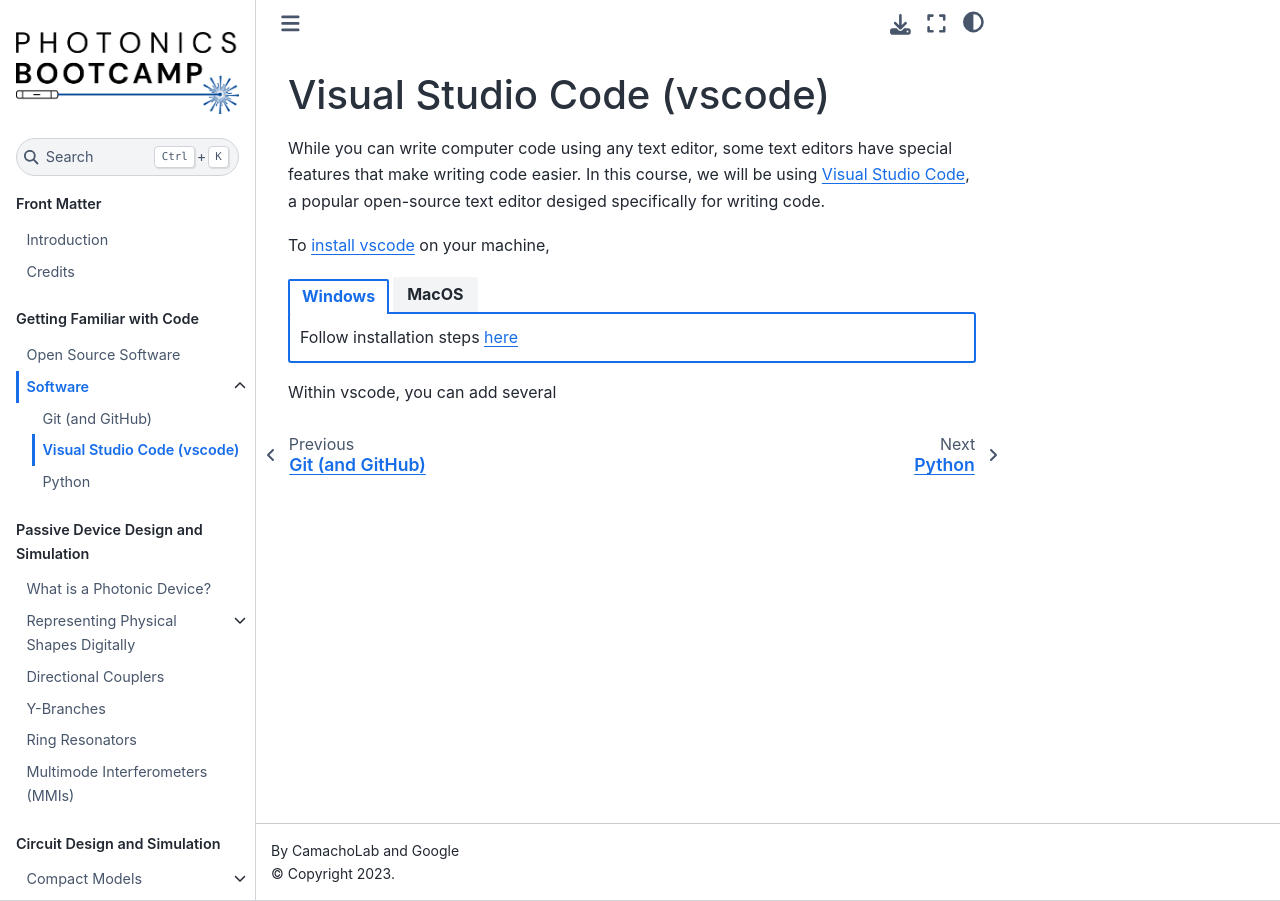
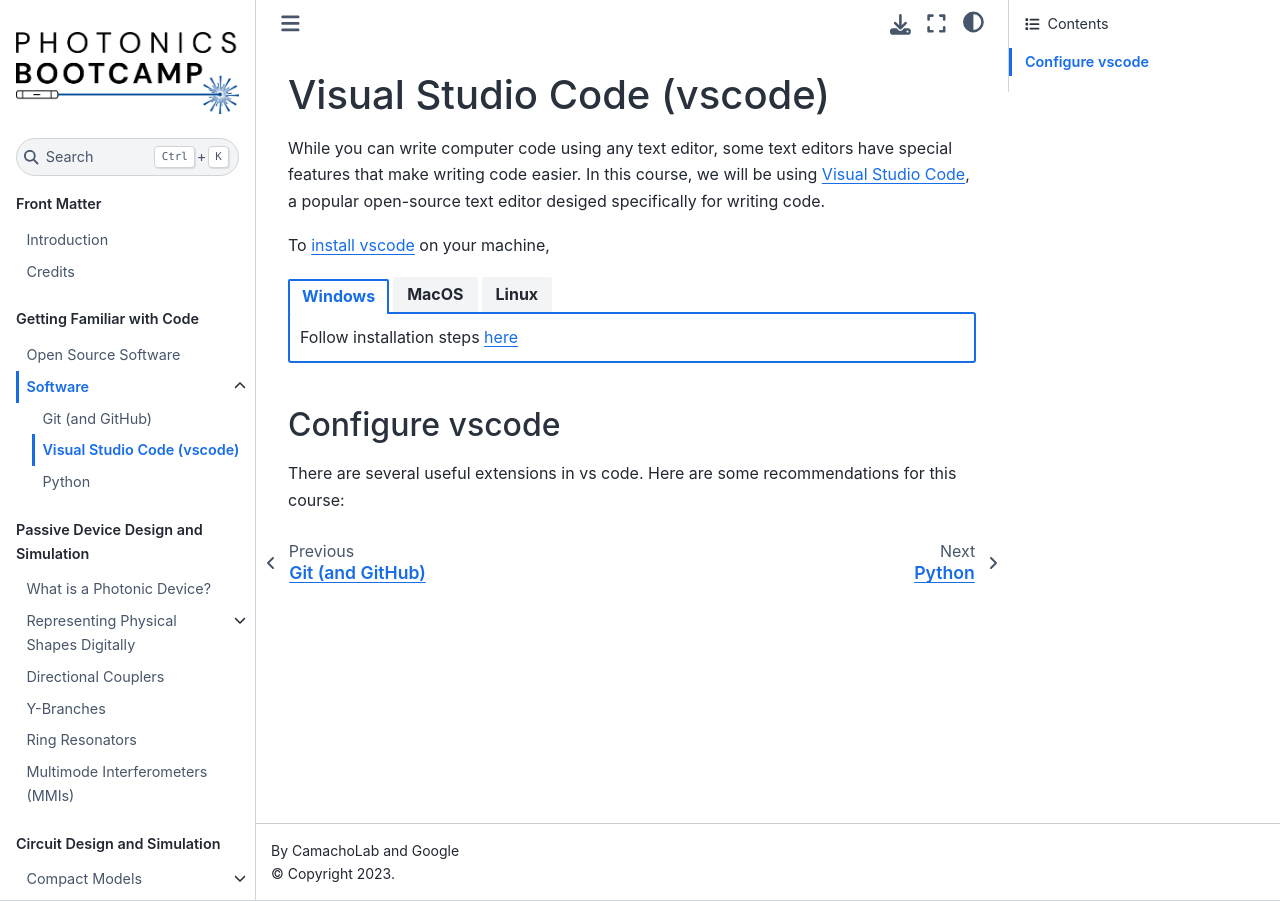
Before and after one commit to BYUCamachoLab/Photonics-Bootcamp, a Jupyter Book: the page built from book/pages/vscode.md, in a window 1280 px wide. Built offline with Jupyter Book 1.0.4 settings and Sphinx 7.4.7 and the Sphinx Book theme 1.1.4, drawn with Linux system fonts in a browser that asks for light colours; pages that are not in the unit, such as notebooks, are missing from menus.

Commit message:
fixed bug

```diff
--- a/book/pages/vscode.md
+++ b/book/pages/vscode.md
@@ -22,10 +22,14 @@
 
 :::
 
+:::{tab-item} Linux
+:sync: linux
+
 Follow installation steps [here](https://code.visualstudio.com/docs/setup/linux)
 
 :::
 
 ::::
 
-Within vscode, you can add several
+## Configure vscode
+There are several useful extensions in vs code.  Here are some recommendations for this course:
```
